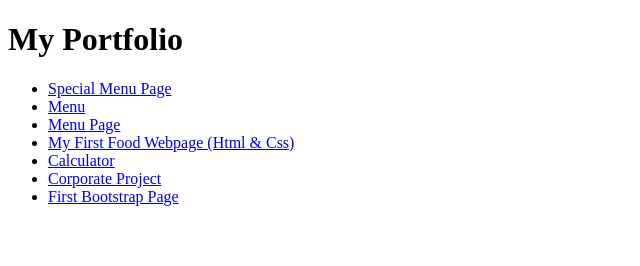
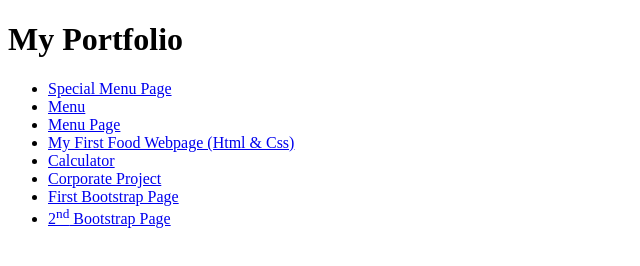
Before and after one commit to cornbeef111/my_portfolio, a plain HTML site: page index.html in a window 1280 px wide. Shown: the whole page, without its empty margins (0-640 px from the left). Drawn offline with Linux system fonts and the light colour scheme.

Commit message:
new link added

```diff
--- a/index.html
+++ b/index.html
@@ -18,6 +18,7 @@
        <li><a href="https://cornbeef111.github.io/calculator_repo/">Calculator</a></li>
        <li><a href="https://cornbeef111.github.io/corp_project_repo/">Corporate Project</a></li>
        <li><a href="https://cornbeef111.github.io/first-boot-ass-repo/">First Bootstrap Page</a></li>
+       <li><a href="https://cornbeef111.github.io/ass2_index_repo/">2<sup>nd</sup> Bootstrap Page</a></li>
      </ul>
    </div>
 
```
